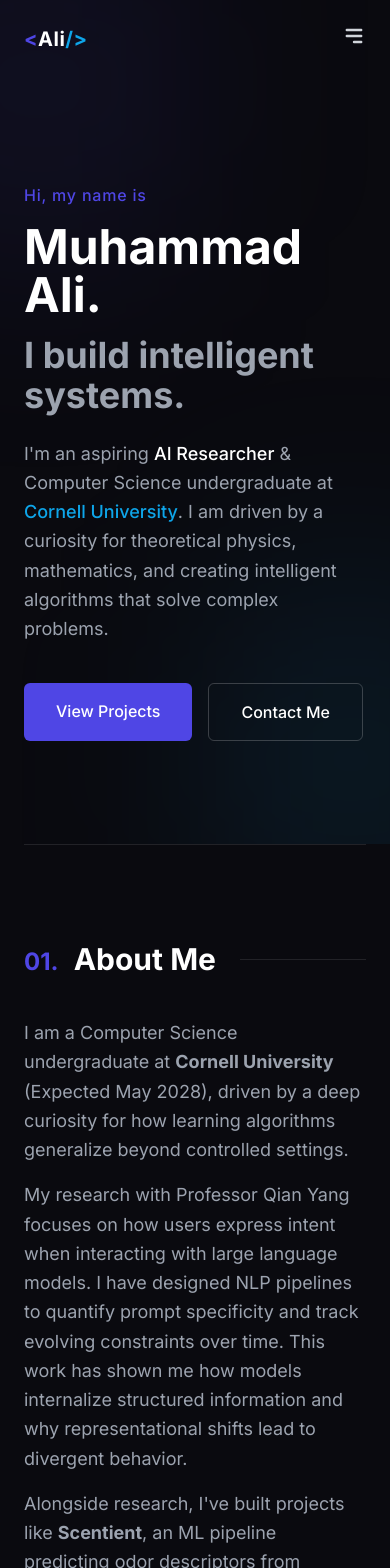
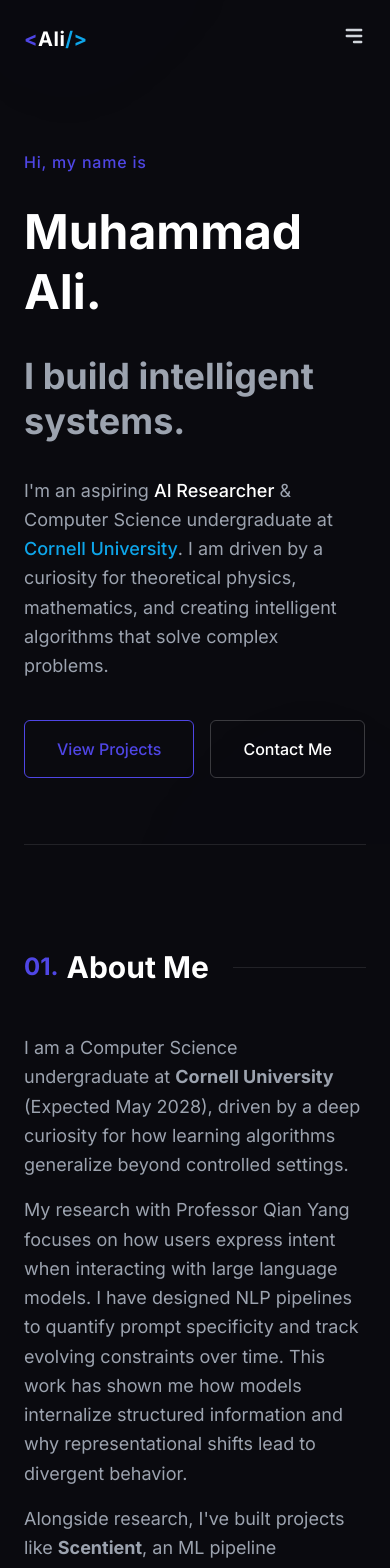
Before and after one commit to MuhammadAli-CS/MuhammadAli-CS.github.io, a React (Vite) app: page / in a window 390 px wide. Shown: the top 1568 px of the page. Built offline with nearby package versions, Linux system fonts and the light colour scheme.

Commit message:
feat: Implement initial portfolio UI with new components and integrate Lenis for smooth scrolling.

```diff
--- a/package.json
+++ b/package.json
@@ -10,6 +10,7 @@
     "preview": "vite preview"
   },
   "dependencies": {
+    "@studio-freight/lenis": "^1.0.42",
     "framer-motion": "^11.5.0",
     "react": "^18.3.1",
     "react-dom": "^18.3.1",
--- a/src/App.jsx
+++ b/src/App.jsx
@@ -1,4 +1,5 @@
 import React from 'react';
+import { motion } from 'framer-motion';
 import Navbar from './components/Navbar';
 import Hero from './components/Hero';
 import About from './components/About';
@@ -7,14 +8,34 @@ import Experience from './components/Experience';
 import Skills from './components/Skills';
 import Contact from './components/Contact';
 import Footer from './components/Footer';
+import SmoothScroll from './components/SmoothScroll';
 
 function App() {
   return (
+    <SmoothScroll>
       <div className="min-h-screen bg-background text-white font-sans relative">
-      {/* Background ambient light effects */}
+        {/* Animated Background ambient light effects */}
         <div className="fixed inset-0 z-0 pointer-events-none overflow-hidden">
-        <div className="absolute top-[-10%] left-[-10%] w-[40%] h-[40%] rounded-full bg-primary/20 blur-[120px]"></div>
-        <div className="absolute bottom-[-10%] right-[-10%] w-[40%] h-[40%] rounded-full bg-secondary/20 blur-[120px]"></div>
+          <motion.div
+            animate={{
+              scale: [1, 1.2, 1.1, 1],
+              opacity: [0.15, 0.25, 0.15],
+              x: [0, 30, -20, 0],
+              y: [0, -40, 20, 0]
+            }}
+            transition={{ duration: 20, repeat: Infinity, ease: "linear" }}
+            className="absolute top-[-10%] left-[-10%] w-[40vw] h-[40vw] rounded-full bg-primary/20 blur-[120px]">
+          </motion.div>
+          <motion.div
+            animate={{
+              scale: [1, 1.3, 0.9, 1],
+              opacity: [0.15, 0.3, 0.15],
+              x: [0, -50, 30, 0],
+              y: [0, 30, -30, 0]
+            }}
+            transition={{ duration: 25, repeat: Infinity, ease: "linear" }}
+            className="absolute bottom-[-10%] right-[-10%] w-[40vw] h-[40vw] rounded-full bg-secondary/20 blur-[120px]">
+          </motion.div>
           <div className="absolute inset-0 bg-grid-white/[0.02] bg-[length:32px_32px]"></div>
         </div>
 
@@ -32,6 +53,7 @@ function App() {
           <Footer />
         </div>
       </div>
+    </SmoothScroll>
   );
 }
 
--- a/src/components/About.jsx
+++ b/src/components/About.jsx
@@ -1,24 +1,50 @@
-import React from 'react';
-import { motion } from 'framer-motion';
+import React, { useRef } from 'react';
+import { motion, useScroll, useTransform } from 'framer-motion';
 
 const About = () => {
+  const ref = useRef(null);
+  const { scrollYProgress } = useScroll({
+    target: ref,
+    offset: ["start end", "end start"]
+  });
+
+  const imageY = useTransform(scrollYProgress, [0, 1], ["-10%", "10%"]);
+
+  const headerReveal = {
+    hidden: { y: "120%", rotate: 2 },
+    show: { y: "0%", rotate: 0, transition: { duration: 0.8, ease: [0.16, 1, 0.3, 1] } }
+  };
+
   return (
-    <section id="about" className="py-24 border-t border-white/10">
+    <section id="about" ref={ref} className="py-24 border-t border-white/10">
+      <div className="flex items-center mb-10 overflow-hidden py-2">
         <motion.div
-        initial={{ opacity: 0, y: 20 }}
-        whileInView={{ opacity: 1, y: 0 }}
+           initial="hidden"
+           whileInView="show"
            viewport={{ once: true, amount: 0.1 }}
-        transition={{ duration: 0.6 }}
+           className="flex items-center w-full"
         >
-        <div className="flex items-center mb-10">
-          <h2 className="text-3xl font-bold text-white mr-6">
+          <motion.h2 variants={headerReveal} className="text-3xl font-bold text-white mr-6 flex items-center">
             <span className="text-primary text-2xl mr-2">01.</span> About Me
-          </h2>
-          <div className="h-px bg-white/10 flex-grow max-w-xs"></div>
+          </motion.h2>
+          <motion.div
+            initial={{ scaleX: 0 }}
+            whileInView={{ scaleX: 1 }}
+            viewport={{ once: true }}
+            transition={{ duration: 1.2, ease: [0.16, 1, 0.3, 1], delay: 0.4 }}
+            className="h-px bg-white/10 flex-grow max-w-xs origin-left"
+          ></motion.div>
+        </motion.div>
       </div>
 
       <div className="grid grid-cols-1 lg:grid-cols-3 gap-12 text-gray-400 text-lg leading-relaxed">
-          <div className="lg:col-span-2 space-y-4">
+        <motion.div
+          initial={{ opacity: 0, y: 30 }}
+          whileInView={{ opacity: 1, y: 0 }}
+          viewport={{ once: true, amount: 0.1 }}
+          transition={{ duration: 0.8, delay: 0.2 }}
+          className="lg:col-span-2 space-y-4"
+        >
           <p>
             I am a Computer Science undergraduate at <strong>Cornell University</strong> (Expected May 2028), driven by a deep curiosity for how learning algorithms generalize beyond controlled settings.
           </p>
@@ -57,21 +83,21 @@ const About = () => {
                <li className="flex items-center"><span className="text-primary mr-2">▹</span>National Science Gold Medalist (2017, 2018)</li>
              </ul>
           </div>
-          </div>
+        </motion.div>
 
         <div className="relative group mx-auto w-3/4 lg:w-full max-w-sm mt-8 lg:mt-0 lg:col-span-1">
-            <div className="absolute inset-0 bg-primary translate-x-4 translate-y-4 rounded-lg -z-10 group-hover:translate-x-2 group-hover:translate-y-2 transition-transform duration-300"></div>
-            <div className="bg-darkCard aspect-square rounded-lg border border-white/10 flex items-center justify-center p-8 grayscale hover:grayscale-0 transition-all duration-300 relative overflow-hidden group">
-              <div className="absolute inset-0 bg-primary/20 group-hover:opacity-0 transition-opacity duration-300 z-10"></div>
+          <div className="absolute inset-0 bg-primary translate-x-4 translate-y-4 rounded-lg -z-10 group-hover:translate-x-2 group-hover:translate-y-2 transition-transform duration-500 ease-[0.16,1,0.3,1]"></div>
+          {/* Parallax layer wrapper */}
+          <motion.div style={{ y: imageY }} className="bg-darkCard aspect-square rounded-lg border border-white/10 flex items-center justify-center p-8 grayscale hover:grayscale-0 transition-all duration-700 ease-[0.16,1,0.3,1] relative overflow-hidden group shadow-2xl">
+            <div className="absolute inset-0 bg-primary/20 group-hover:opacity-0 transition-opacity duration-500 z-10"></div>
             <div className="text-center z-20">
               <div className="text-primary text-6xl mb-4 font-light">M</div>
               <h3 className="text-2xl font-bold text-white">Muhammad Ali</h3>
               <p className="text-sm mt-2 font-mono text-secondary">AI Researcher</p>
             </div>
+          </motion.div>
         </div>
       </div>
-        </div>
-      </motion.div>
     </section>
   );
 };
--- a/src/components/Experience.jsx
+++ b/src/components/Experience.jsx
@@ -52,36 +52,47 @@ const Experience = () => {
     }
   ];
 
+  const headerReveal = {
+    hidden: { y: "120%", rotate: 2 },
+    show: { y: "0%", rotate: 0, transition: { duration: 0.8, ease: [0.16, 1, 0.3, 1] } }
+  };
+
   return (
     <section id="experience" className="py-24 border-t border-white/10">
+      <div className="flex items-center mb-12 overflow-hidden py-2 max-w-4xl mx-auto">
         <motion.div
-        initial={{ opacity: 0, y: 20 }}
-        whileInView={{ opacity: 1, y: 0 }}
+           initial="hidden"
+           whileInView="show"
            viewport={{ once: true, amount: 0.1 }}
-        transition={{ duration: 0.6 }}
-        className="max-w-4xl mx-auto"
+           className="flex items-center w-full"
         >
-        <div className="flex items-center mb-12">
-          <h2 className="text-3xl font-bold text-white mr-6">
+          <motion.h2 variants={headerReveal} className="text-3xl font-bold text-white mr-6 flex items-center">
             <span className="text-primary text-2xl mr-2">03.</span> Experience
-          </h2>
-          <div className="h-px bg-white/10 flex-grow max-w-sm"></div>
+          </motion.h2>
+          <motion.div
+            initial={{ scaleX: 0 }}
+            whileInView={{ scaleX: 1 }}
+            viewport={{ once: true }}
+            transition={{ duration: 1.2, ease: [0.16, 1, 0.3, 1], delay: 0.2 }}
+            className="h-px bg-white/10 flex-grow max-w-sm origin-left"
+          ></motion.div>
+        </motion.div>
       </div>
 
-        <div className="relative border-l border-white/20 ml-3 md:ml-6 space-y-12 pb-4">
+      <div className="relative border-l border-white/20 ml-3 md:ml-6 space-y-12 pb-4 max-w-4xl mx-auto">
         {experiences.map((exp, index) => (
           <motion.div
             key={index}
-              initial={{ opacity: 0, x: -20 }}
+            initial={{ opacity: 0, x: -50 }}
             whileInView={{ opacity: 1, x: 0 }}
-              viewport={{ once: true }}
-              transition={{ delay: index * 0.1, duration: 0.5 }}
+            viewport={{ once: true, amount: 0.2 }}
+            transition={{ delay: index * 0.1, duration: 0.8, ease: [0.16, 1, 0.3, 1] }}
             className="relative pl-8 md:pl-12 group"
           >
-              <div className="absolute w-4 h-4 rounded-full bg-darkCard border-2 border-primary -left-[9px] top-1 group-hover:bg-primary transition-colors"></div>
+            <div className="absolute w-4 h-4 rounded-full bg-darkCard border-2 border-primary -left-[9px] top-1 group-hover:bg-primary group-hover:scale-125 transition-all duration-300 ease-out"></div>
 
             <div className="flex flex-col md:flex-row md:items-baseline md:justify-between mb-2">
-                <h3 className="text-xl font-bold text-gray-200">
+              <h3 className="text-xl font-bold text-gray-200 group-hover:text-white transition-colors">
                 {exp.title} <span className="text-accent text-lg">@ {exp.company}</span>
               </h3>
               <span className="text-sm text-gray-400 font-mono mt-1 md:mt-0 whitespace-nowrap md:ml-4">{exp.date}</span>
@@ -89,7 +100,7 @@ const Experience = () => {
 
             <ul className="text-gray-400 text-sm md:text-base space-y-3 mt-4">
               {exp.description.map((desc, i) => (
-                  <li key={i} className="flex">
+                <li key={i} className="flex group-hover:text-gray-300 transition-colors duration-300">
                   <span className="text-secondary mr-2 mt-1 px-1">▹</span>
                   <span>{desc}</span>
                 </li>
@@ -98,7 +109,6 @@ const Experience = () => {
           </motion.div>
         ))}
       </div>
-      </motion.div>
     </section>
   );
 };
--- a/src/components/Hero.jsx
+++ b/src/components/Hero.jsx
@@ -3,43 +3,69 @@ import { motion } from 'framer-motion';
 import { Link } from 'react-scroll';
 
 const Hero = () => {
+  const container = {
+    hidden: { opacity: 0 },
+    show: {
+      opacity: 1,
+      transition: { staggerChildren: 0.1, delayChildren: 0.3 }
+    }
+  };
+
+  const item = {
+    hidden: { opacity: 0, y: 30 },
+    show: { opacity: 1, y: 0, transition: { type: "spring", stiffness: 40, damping: 10 } }
+  };
+
+  const textReveal = {
+    hidden: { y: "200%", rotate: 5, opacity: 0 },
+    show: { y: "0%", rotate: 0, opacity: 1, transition: { duration: 1, ease: [0.16, 1, 0.3, 1] } }
+  };
+
   return (
     <section id="hero" className="min-h-screen flex flex-col justify-center pt-20">
-      <motion.div
-        initial={{ opacity: 0, y: 30 }}
-        animate={{ opacity: 1, y: 0 }}
-        transition={{ duration: 0.8 }}
-        className="max-w-3xl"
-      >
-        <h2 className="text-primary font-medium tracking-wider mb-4">Hi, my name is</h2>
-        <h1 className="text-5xl sm:text-7xl font-bold text-white mb-4">
-          Muhammad Ali.
-        </h1>
-        <h1 className="text-4xl sm:text-6xl font-bold text-gray-400 mb-6">
-          I build intelligent systems.
-        </h1>
-        <p className="text-gray-400 text-lg sm:text-xl leading-relaxed mb-10 max-w-2xl">
+      <motion.div variants={container} initial="hidden" animate="show" className="max-w-3xl">
+        <div className="overflow-hidden mb-4 py-1">
+          <motion.h2 variants={textReveal} className="text-primary font-medium tracking-wider">
+            Hi, my name is
+          </motion.h2>
+        </div>
+
+        <div className="overflow-hidden mb-4 py-2">
+          <motion.h1 variants={textReveal} className="text-5xl sm:text-7xl font-bold text-white leading-tight">
+            Muhammad Ali.
+          </motion.h1>
+        </div>
+
+        <div className="overflow-hidden mb-6 py-2">
+          <motion.h1 variants={textReveal} className="text-4xl sm:text-6xl font-bold text-gray-400 leading-tight">
+            I build intelligent systems.
+          </motion.h1>
+        </div>
+
+        <motion.p variants={item} className="text-gray-400 text-lg sm:text-xl leading-relaxed mb-10 max-w-2xl">
           I'm an aspiring <span className="text-white font-medium">AI Researcher</span> & Computer Science undergraduate at <span className="text-secondary font-medium">Cornell University</span>. I am driven by a curiosity for theoretical physics, mathematics, and creating intelligent algorithms that solve complex problems.
-        </p>
+        </motion.p>
 
-        <div className="flex flex-wrap gap-4">
+        <motion.div variants={item} className="flex flex-wrap gap-4">
           <Link
             to="projects"
             smooth={true}
-            duration={500}
-            className="px-8 py-4 rounded-md bg-primary hover:bg-indigo-500 transition-colors text-white font-medium cursor-pointer"
+            duration={1000}
+            className="px-8 py-4 rounded-md bg-transparent border border-primary text-primary hover:bg-primary/10 transition-colors font-medium cursor-pointer relative overflow-hidden group"
           >
-            View Projects
+            <span className="relative z-10 transition-colors group-hover:text-primary">View Projects</span>
+            {/* Magnetic/Ripple style glowing effect */}
+            <div className="absolute inset-0 bg-primary/20 translate-y-full group-hover:translate-y-0 transition-transform duration-500 ease-[0.16,1,0.3,1] z-0"></div>
           </Link>
           <Link
             to="contact"
             smooth={true}
-            duration={500}
-            className="px-8 py-4 rounded-md border border-white/20 hover:bg-white/5 transition-colors text-white font-medium cursor-pointer"
+            duration={1000}
+            className="px-8 py-4 rounded-md border border-white/20 hover:border-white/50 transition-colors text-white font-medium cursor-pointer"
           >
             Contact Me
           </Link>
-        </div>
+        </motion.div>
       </motion.div>
     </section>
   );
--- a/src/components/Projects.jsx
+++ b/src/components/Projects.jsx
@@ -7,47 +7,62 @@ const Projects = () => {
     {
       title: 'SCENTIENT',
       description:
-        'An AI-powered fragrance analysis machine learning pipeline predicting odor descriptors from molecular SMILES strings. Implemented rigorous feature selection to reduce 1800+ Mordred descriptors, and trained Random Forest classifiers to map structures to categories like floral or woody. Built a "dupe detection" module matching fragrances by tonal profiles.',
+        'An AI-powered fragrance analysis machine learning pipeline predicting odor descriptors from molecular SMILES strings. Implemented rigorous feature selection to reduce 1800+ Mordred descriptors, and trained Random Forest classifiers to map structures to categories like floral or woody.',
       tags: ['Machine Learning', 'Scikit-Learn', 'RDKit', 'Python', 'Random Forest'],
       github: '#',
     },
     {
       title: 'Real-Time OCaml Text Editor',
       description:
-        'A fully collaborative real-time text editor built from scratch using asynchronous TCP networking with Lwt. Handled concurrent multi-client editing through custom Operational Transformation logic to preserve cursor consistency, enforced by strict .mli interfaces and >80% OUnit2 test coverage.',
+        'A fully collaborative real-time text editor built from scratch using asynchronous TCP networking with Lwt. Handled concurrent multi-client editing through custom Operational Transformation logic to preserve cursor consistency, enforced by strict .mli interfaces.',
       tags: ['OCaml', 'Lwt', 'TCP Networking', 'Operational Transformation', 'Bogue'],
       github: '#',
     }
   ];
 
+  const headerReveal = {
+    hidden: { y: "120%", rotate: 2 },
+    show: { y: "0%", rotate: 0, transition: { duration: 0.8, ease: [0.16, 1, 0.3, 1] } }
+  };
+
   return (
     <section id="projects" className="py-24 border-t border-white/10">
+      <div className="flex items-center mb-16 overflow-hidden py-2">
         <motion.div
-        initial={{ opacity: 0, y: 20 }}
-        whileInView={{ opacity: 1, y: 0 }}
+           initial="hidden"
+           whileInView="show"
            viewport={{ once: true, amount: 0.1 }}
-        transition={{ duration: 0.6 }}
+           className="flex items-center w-full"
         >
-        <div className="flex items-center mb-16">
-          <h2 className="text-3xl font-bold text-white mr-6">
+          <motion.h2 variants={headerReveal} className="text-3xl font-bold text-white mr-6 flex items-center">
             <span className="text-primary text-2xl mr-2">02.</span> Projects
-          </h2>
-          <div className="h-px bg-white/10 flex-grow max-w-sm"></div>
+          </motion.h2>
+          <motion.div
+            initial={{ scaleX: 0 }}
+            whileInView={{ scaleX: 1 }}
+            viewport={{ once: true }}
+            transition={{ duration: 1.2, ease: [0.16, 1, 0.3, 1], delay: 0.2 }}
+            className="h-px bg-white/10 flex-grow max-w-sm origin-left"
+          ></motion.div>
+        </motion.div>
       </div>
 
       <div className="grid grid-cols-1 md:grid-cols-2 gap-8 relative">
         {projects.map((project, index) => (
           <motion.div
             key={index}
-              initial={{ opacity: 0, y: 20 }}
-              whileInView={{ opacity: 1, y: 0 }}
-              viewport={{ once: true }}
-              transition={{ delay: index * 0.1, duration: 0.5 }}
-              whileHover={{ y: -5 }}
-              className="bg-darkCard rounded-xl p-8 border border-white/10 hover:border-primary/50 transition-all group flex flex-col h-full shadow-lg"
+            initial={{ opacity: 0, y: 50, scale: 0.95 }}
+            whileInView={{ opacity: 1, y: 0, scale: 1 }}
+            viewport={{ once: true, amount: 0.2 }}
+            transition={{ delay: index * 0.1, duration: 0.7, ease: [0.16, 1, 0.3, 1] }}
+            whileHover={{ y: -10, transition: { duration: 0.4, ease: "easeOut" } }}
+            className="bg-darkCard rounded-xl p-8 border border-white/10 hover:border-primary/50 transition-colors group flex flex-col h-full shadow-lg relative overflow-hidden"
           >
-              <div className="flex justify-between items-center mb-6">
-                <div className="text-4xl text-primary font-bold opacity-30 group-hover:opacity-100 transition-opacity">
+            {/* Magnetic Glow effect on hover */}
+            <div className="absolute top-0 left-0 w-full h-full bg-gradient-to-br from-primary/10 to-transparent opacity-0 group-hover:opacity-100 transition-opacity duration-500 pointer-events-none z-0"></div>
+
+            <div className="flex justify-between items-center mb-6 relative z-10">
+              <div className="text-4xl text-primary font-bold opacity-30 group-hover:opacity-100 transition-opacity duration-500">
                 {'</>'}
               </div>
               <div className="flex space-x-4">
@@ -55,22 +70,22 @@ const Projects = () => {
                   href={project.github}
                   target="_blank"
                   rel="noopener noreferrer"
-                    className="text-gray-400 hover:text-white transition-colors"
+                  className="text-gray-400 hover:text-white hover:-translate-y-1 transition-all duration-300"
                 >
                   <FiGithub size={22} />
                 </a>
               </div>
             </div>
 
-              <h3 className="text-2xl font-bold text-gray-200 group-hover:text-primary transition-colors mb-3">
+            <h3 className="text-2xl font-bold text-gray-200 group-hover:text-primary transition-colors duration-300 mb-3 relative z-10">
               {project.title}
             </h3>
 
-              <div className="text-gray-400 text-sm leading-relaxed mb-6 flex-grow">
+            <div className="text-gray-400 text-sm leading-relaxed mb-6 flex-grow relative z-10">
               <p>{project.description}</p>
             </div>
 
-              <ul className="flex flex-wrap gap-x-4 gap-y-2 mt-auto text-xs font-mono text-secondary/80">
+            <ul className="flex flex-wrap gap-x-4 gap-y-2 mt-auto text-xs font-mono text-secondary/80 relative z-10">
               {project.tags.map((tag, i) => (
                 <li key={i}>{tag}</li>
               ))}
@@ -78,7 +93,6 @@ const Projects = () => {
           </motion.div>
         ))}
       </div>
-      </motion.div>
     </section>
   );
 };
--- a/src/components/Skills.jsx
+++ b/src/components/Skills.jsx
@@ -13,38 +13,57 @@ const Skills = () => {
     }
   ];
 
+  const headerReveal = {
+    hidden: { y: "120%", rotate: 2 },
+    show: { y: "0%", rotate: 0, transition: { duration: 0.8, ease: [0.16, 1, 0.3, 1] } }
+  };
+
   const containerVariants = {
     hidden: { opacity: 0 },
     visible: {
       opacity: 1,
-      transition: { staggerChildren: 0.05 }
+      transition: { staggerChildren: 0.05, delayChildren: 0.2 }
     }
   };
 
   const itemVariants = {
-    hidden: { opacity: 0, y: 10 },
-    visible: { opacity: 1, y: 0, transition: { type: 'spring', stiffness: 50 } }
+    hidden: { opacity: 0, y: 20 },
+    visible: { opacity: 1, y: 0, transition: { type: 'spring', stiffness: 50, damping: 10 } }
   };
 
   return (
     <section id="skills" className="py-24 border-t border-white/10">
+      <div className="flex items-center mb-16 px-4 md:px-0 overflow-hidden py-2">
         <motion.div
-        initial={{ opacity: 0, y: 20 }}
-        whileInView={{ opacity: 1, y: 0 }}
+           initial="hidden"
+           whileInView="show"
            viewport={{ once: true, amount: 0.1 }}
-        transition={{ duration: 0.6 }}
+           className="flex items-center w-full"
         >
-        <div className="flex items-center mb-16 px-4 md:px-0">
-          <h2 className="text-3xl font-bold text-white mr-6">
+          <motion.h2 variants={headerReveal} className="text-3xl font-bold text-white mr-6 flex items-center">
             <span className="text-primary text-2xl mr-2">04.</span> Technical Skills
-          </h2>
-          <div className="h-px bg-white/10 flex-grow max-w-sm"></div>
+          </motion.h2>
+          <motion.div
+            initial={{ scaleX: 0 }}
+            whileInView={{ scaleX: 1 }}
+            viewport={{ once: true }}
+            transition={{ duration: 1.2, ease: [0.16, 1, 0.3, 1], delay: 0.2 }}
+            className="h-px bg-white/10 flex-grow max-w-sm origin-left"
+          ></motion.div>
+        </motion.div>
       </div>
 
       <div className="grid grid-cols-1 md:grid-cols-2 gap-10">
         {categories.map((category, index) => (
-            <div key={index} className="bg-darkCard/50 rounded-2xl p-8 border border-white/5 hover:border-secondary/30 transition-colors">
-              <h3 className="text-xl font-bold text-white mb-6 border-b border-white/10 pb-4 inline-block w-full">
+          <motion.div
+            key={index}
+            initial={{ opacity: 0, y: 30 }}
+            whileInView={{ opacity: 1, y: 0 }}
+            viewport={{ once: true, amount: 0.2 }}
+            transition={{ duration: 0.8, ease: [0.16, 1, 0.3, 1], delay: index * 0.1 }}
+            className="bg-darkCard/50 rounded-2xl p-8 border border-white/5 hover:border-secondary/30 transition-all duration-500 group shadow-lg"
+          >
+            <h3 className="text-xl font-bold text-white mb-6 border-b border-white/10 pb-4 inline-block w-full group-hover:border-secondary/50 transition-colors duration-500">
               {category.title}
             </h3>
 
@@ -59,17 +78,16 @@ const Skills = () => {
                 <motion.li
                   key={i}
                   variants={itemVariants}
-                    className="flex items-center break-words"
+                  className="flex items-center break-words group/item hover:-translate-y-1 transition-transform duration-300"
                 >
-                    <span className="w-1.5 h-1.5 bg-secondary rounded-full mr-3 shrink-0"></span>
-                    <span className="break-all sm:break-normal">{skill}</span>
+                  <span className="w-1.5 h-1.5 bg-secondary rounded-full mr-3 shrink-0 group-hover/item:scale-150 group-hover/item:bg-primary transition-all duration-300"></span>
+                  <span className="break-all sm:break-normal group-hover/item:text-white transition-colors">{skill}</span>
                 </motion.li>
               ))}
             </motion.ul>
-            </div>
+          </motion.div>
         ))}
       </div>
-      </motion.div>
     </section>
   );
 };
--- /dev/null
+++ b/src/components/SmoothScroll.jsx
@@ -0,0 +1,32 @@
+import { useEffect } from 'react';
+import Lenis from '@studio-freight/lenis';
+
+const SmoothScroll = ({ children }) => {
+  useEffect(() => {
+    const lenis = new Lenis({
+      duration: 1.2,
+      easing: (t) => Math.min(1, 1.001 - Math.pow(2, -10 * t)), // ultra smooth easing
+      direction: 'vertical',
+      gestureDirection: 'vertical',
+      smooth: true,
+      mouseMultiplier: 1,
+      smoothTouch: false,
+      touchMultiplier: 2,
+    });
+
+    function raf(time) {
+      lenis.raf(time);
+      requestAnimationFrame(raf);
+    }
+
+    requestAnimationFrame(raf);
+
+    return () => {
+      lenis.destroy();
+    };
+  }, []);
+
+  return <>{children}</>;
+};
+
+export default SmoothScroll;
```
Also changed, not shown: 6 other files (tests, documents, lock files or other folders). Lines whose indentation alone changed are shown as unchanged.
